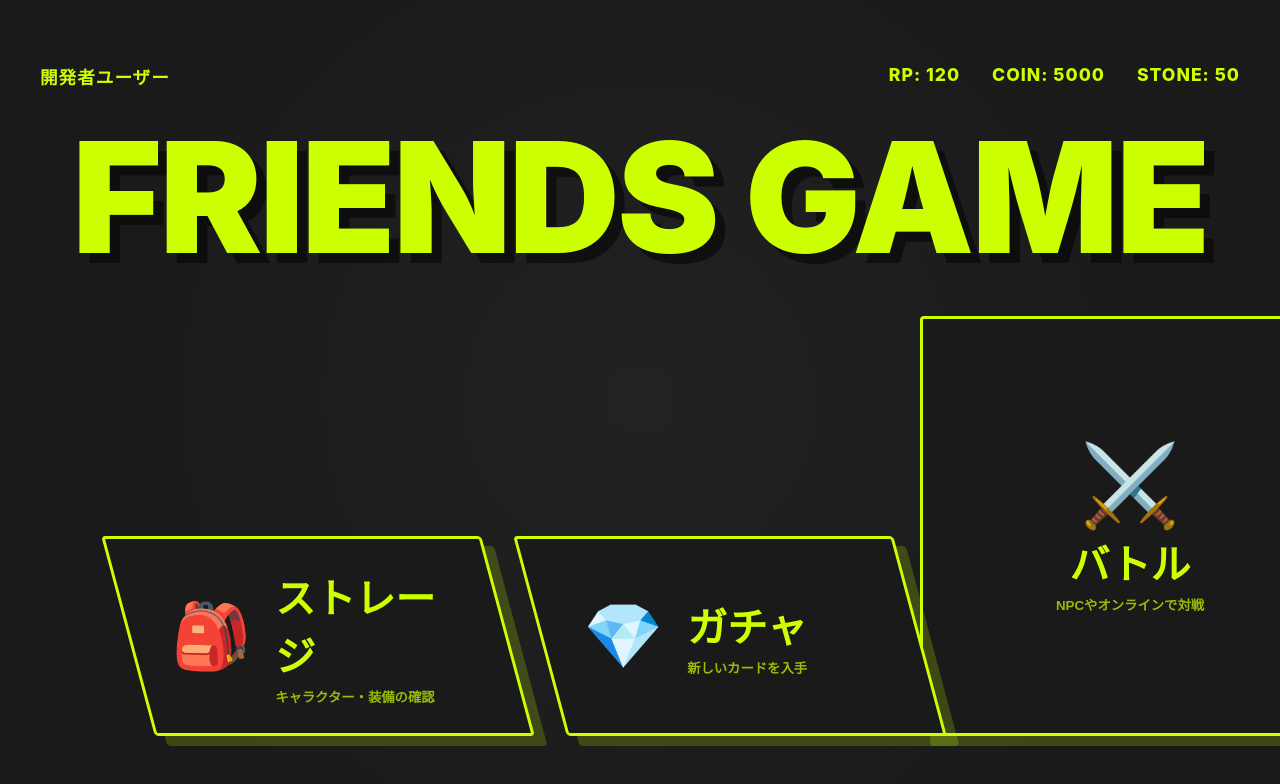
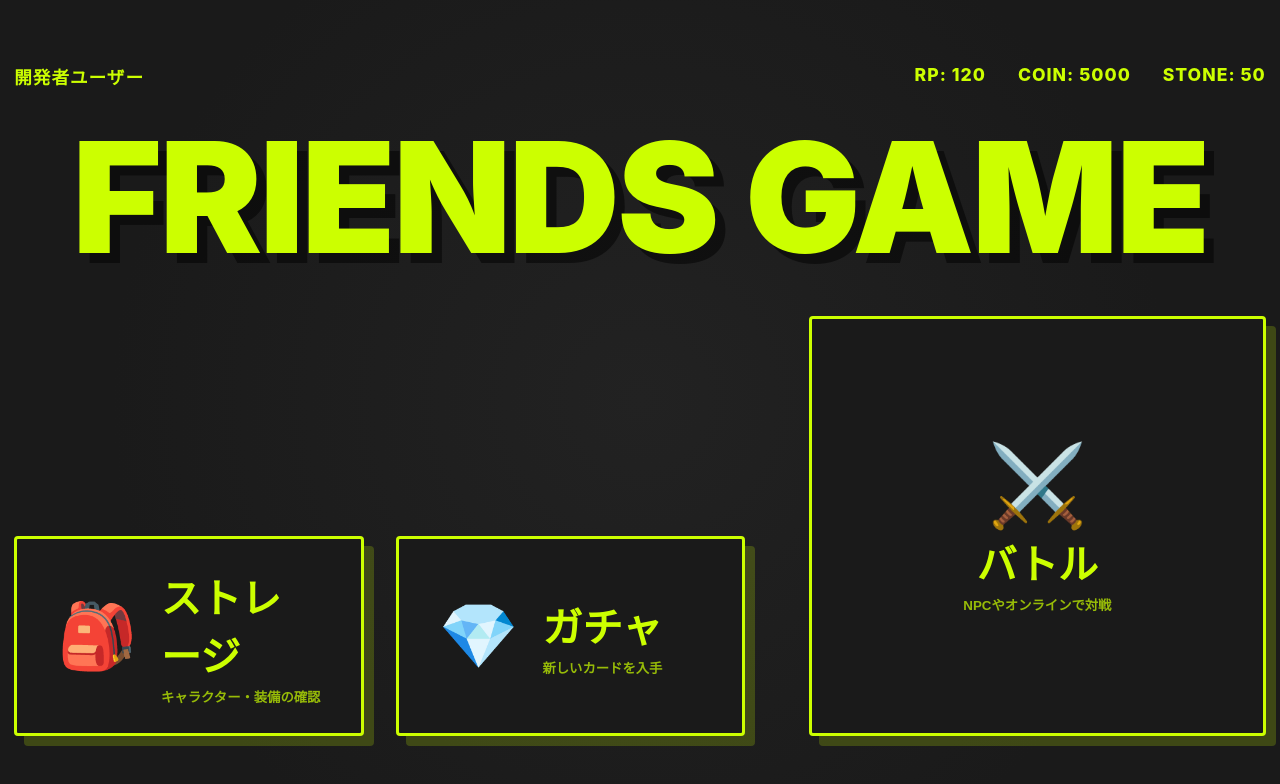
Before and after one commit to shii-park/friends_frontend, a React (Vite) app: page /home in a window 1280 px wide. Shown: the top 784 px of the page. Built offline with nearby package versions, Linux system fonts and the light colour scheme.

Commit message:
Refactor: バトルの横幅を縮小し全体のバランスを調整（タイトル整列は維持）

```diff
--- a/src/App.css
+++ b/src/App.css
@@ -165,20 +165,30 @@ body {
   background: radial-gradient(circle at center, #222 0%, var(--bg-dark) 70%);
 }
 
+.home-main-container {
+  width: fit-content;
+  margin: 0 auto;
+  height: 100%;
+  display: flex;
+  flex-direction: column;
+  padding-bottom: 4rem;
+  box-sizing: border-box;
+}
+
 .home-title-container {
   padding-top: 4rem;
   display: flex;
   flex-direction: column;
   align-items: center;
   z-index: 10;
+  width: 100%;
 }
 
 .home-user-info {
   display: flex;
   justify-content: space-between;
   width: 100%;
-  max-width: 1200px;
-  padding: 0 2rem;
+  padding: 0;
   margin-bottom: 2rem;
   color: var(--primary);
   font-weight: 800;
@@ -192,9 +202,7 @@ body {
 }
 
 .home-large-title {
-  font-size: 12vw; /* Adjusted to fit within screen comfortably */
-  width: 100%;
-  text-align: center;
+  font-size: 12vw;
   font-weight: 900;
   color: var(--primary);
   margin: 0;
@@ -203,30 +211,18 @@ body {
   line-height: 1;
   text-shadow: 0.8vw 0.8vw 0px rgba(0, 0, 0, 0.5);
   white-space: nowrap;
-  padding: 0 2vw;
-  box-sizing: border-box;
-}
-
-@keyframes title-flicker {
-  0%, 100% { opacity: 1; }
-  92% { opacity: 1; }
-  93% { opacity: 0.8; }
-  94% { opacity: 1; }
-  96% { opacity: 0.9; }
-  97% { opacity: 1; }
+  width: 100%;
+  text-align: center;
 }
 
 .home-menu {
-  flex: 1;
-  display: flex;
-  justify-content: space-between;
+  margin-top: auto;
+  width: 100%;
+  display: grid;
+  grid-template-columns: 1.6fr 1fr; /* Make right side (Battle) smaller */
+  gap: 4rem;
   align-items: flex-end;
-  gap: 0;
-  padding: 0 8rem 4rem 8rem; /* Adjusted padding */
-  max-width: 1500px;
-  margin: 0 auto;
-  width: 100%;
-  box-sizing: border-box;
+  padding: 0;
 }
 
 .home-menu-left {
@@ -234,13 +230,13 @@ body {
   flex-direction: row;
   gap: 2rem;
   align-items: flex-end;
-  margin-bottom: 0;
+  width: 100%;
 }
 
 .home-menu-right {
   display: flex;
   align-items: flex-end;
-  margin-left: 0;
+  width: 100%;
 }
 
 .menu-card {
@@ -256,31 +252,19 @@ body {
 }
 
 .menu-card.landscape {
-  width: 380px;
+  flex: 1;
   height: 200px;
   flex-direction: row;
   padding: 0 40px;
   gap: 1.5rem;
   justify-content: flex-start;
-  transform: skewX(15deg);
-}
-
-/* Remove vertical offset since they are side by side */
-.home-menu-left .menu-card.landscape:nth-child(1) {
-  margin-left: 0px;
-}
-
-.home-menu-left .menu-card.landscape:nth-child(2) {
-  margin-left: 0px;
-}
-
-.menu-card.landscape > * {
-  transform: skewX(-15deg);
 }
 
 .menu-card.square {
-  width: 420px;
-  height: 420px;
+  width: 100%;
+  height: auto;
+  aspect-ratio: 1 / 1;
+  max-height: 420px;
   flex-direction: column;
   padding: 40px;
 }
@@ -292,7 +276,7 @@ body {
 }
 
 .menu-card.landscape:hover {
-  transform: scale(1.05) rotate(-2deg) skewX(15deg);
+  transform: scale(1.05) rotate(-2deg);
 }
 
 /* rotate-right is not explicitly used now but kept for consistency if needed */
--- a/src/pages/Home.tsx
+++ b/src/pages/Home.tsx
@@ -12,6 +12,7 @@ const Home: React.FC = () => {
 
   return (
     <div className="home-page">
+      <div className="home-main-container">
         <div className="home-title-container">
           <div className="home-user-info">
             <div className="home-user-name">{user.userName}</div>
@@ -59,6 +60,7 @@ const Home: React.FC = () => {
           </div>
         </main>
       </div>
+    </div>
   );
 };
 
```
Also changed, not shown: 2 other files (tests, documents, lock files or other folders). Lines whose indentation alone changed are shown as unchanged.
